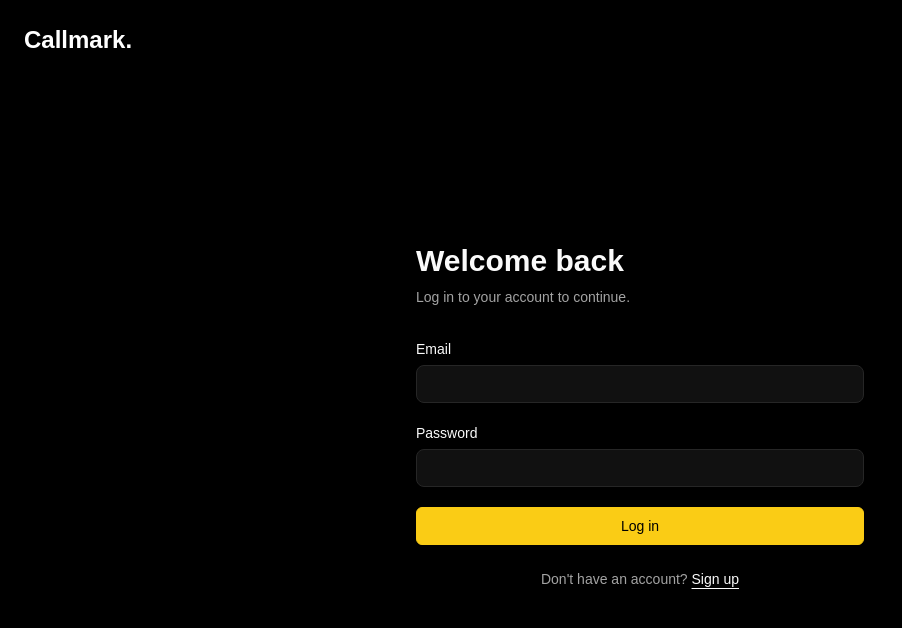
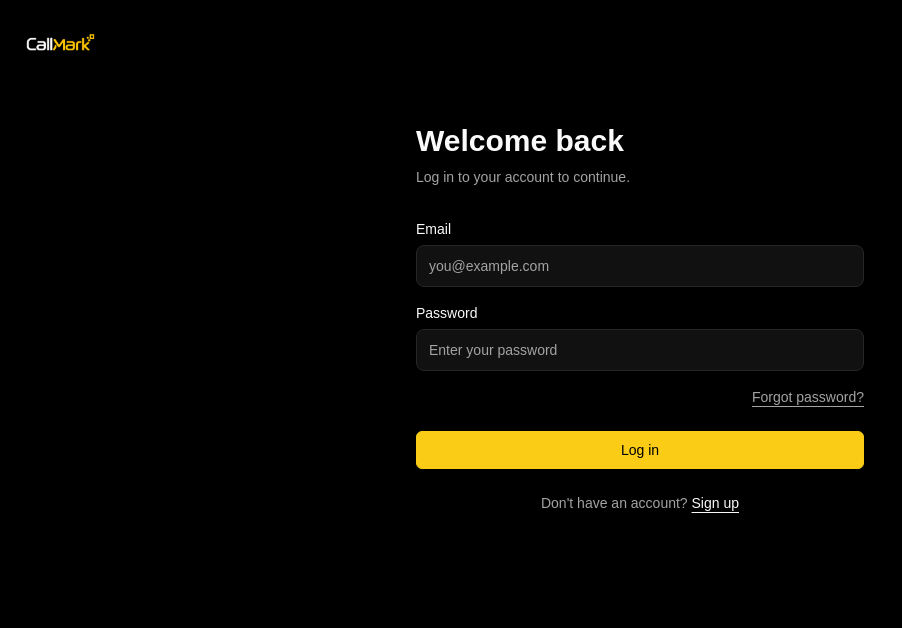
Before and after one commit to callmarkindia-oss/callmark, a Next.js app in the folder frontend/: page /auth/signin in a window 1280 px wide. Shown: the top 628 px of the page, without its empty margins (0-902 px from the left). Built offline with nearby package versions, Linux system fonts and the light colour scheme.

Commit message:
feat: added logo

```diff
--- a/frontend/app/(auth)/auth/signin/page.tsx
+++ b/frontend/app/(auth)/auth/signin/page.tsx
@@ -7,7 +7,6 @@ import { useApiCall } from "@/hooks/useApiCall";
 import { APIENDPOINT } from "@/config/Backend";
 import { useRouter } from "next/navigation";
 import toast from "react-hot-toast";
-
 
 type LoginValues = {
     email: string;
@@ -52,22 +51,18 @@ function Field({
                 autoComplete={autoComplete}
                 placeholder={placeholder}
                 required
-                className="w-full rounded-lg border border-border bg-surface px-3 py-2 text-sm text-foreground placeholder:text-muted focus:border-ring"
+                className="w-full rounded-lg border border-border bg-surface px-3 py-2.5 text-sm text-foreground placeholder:text-muted transition-colors focus:border-ring focus:outline-none focus:ring-2 focus:ring-ring/30"
             />
         </div>
     );
-}
-
-async function loginUser(values: LoginValues) {
-    console.log({ email: values.email });
 }
 
 export default function Login() {
     const [values, setValues] = useState<LoginValues>(initialValues);
     const [error, setError] = useState("");
     const [loading, setLoading] = useState(false);
-    const { makeApiCall } = useApiCall()
-    const router = useRouter()
+    const { makeApiCall } = useApiCall();
+    const router = useRouter();
 
     function handleChange(e: React.ChangeEvent<HTMLInputElement>) {
         const { name, value } = e.target;
@@ -78,23 +73,19 @@ export default function Login() {
         e.preventDefault();
         setError("");
 
-        const { ...payload } = values;
+        const payload = { ...values };
 
         setLoading(true);
         try {
-            const res = await makeApiCall(
-                "POST",
-                APIENDPOINT.Login,
-                payload
-            )
+            const res = await makeApiCall("POST", APIENDPOINT.Login, payload);
             if (res.success) {
-                toast.success(res.message)
-                router.push("/dashboard/home")
+                toast.success(res.message);
+                router.push("/dashboard/home");
             } else {
-                toast.error(res.message)
+                toast.error(res.message);
             }
         } catch (err) {
-            console.error("Signup error:", err);
+            console.error("Login error:", err);
             setError(
                 err instanceof Error ? err.message : "Something went wrong. Please try again."
             );
@@ -105,9 +96,11 @@ export default function Login() {
 
     return (
         <section className="flex min-h-screen flex-col p-6">
-            <Logo />
+            <header className="pb-6">
+                <Logo />
+            </header>
 
-            <div className="flex flex-1 items-center justify-center py-10">
+            <div className="flex flex-1 justify-center pb-10 pt-2 sm:pt-8">
                 <div className="w-full max-w-md">
                     <h3 className="text-3xl font-semibold text-foreground">
                         Welcome back
@@ -116,7 +109,7 @@ export default function Login() {
                         Log in to your account to continue.
                     </p>
 
-                    <form onSubmit={handleSubmit} className="mt-8 flex flex-col gap-5">
+                    <form onSubmit={handleSubmit} className="mt-8 flex flex-col gap-4">
                         <Field
                             label="Email"
                             name="email"
@@ -124,6 +117,7 @@ export default function Login() {
                             value={values.email}
                             onChange={handleChange}
                             autoComplete="email"
+                            placeholder="you@example.com"
                         />
 
                         <Field
@@ -133,10 +127,20 @@ export default function Login() {
                             value={values.password}
                             onChange={handleChange}
                             autoComplete="current-password"
+                            placeholder="Enter your password"
                         />
 
+                        <div className="flex justify-end">
+                            <Link
+                                href="/auth/forgot-password"
+                                className="text-sm font-medium text-muted underline underline-offset-4 hover:text-foreground"
+                            >
+                                Forgot password?
+                            </Link>
+                        </div>
+
                         {error && (
-                            <p role="alert" className="text-sm text-red-600 dark:text-red-400">
+                            <p role="alert" className="text-sm text-red-500">
                                 {error}
                             </p>
                         )}
@@ -144,7 +148,7 @@ export default function Login() {
                         <button
                             type="submit"
                             disabled={loading}
-                            className="btn btn-primary w-full"
+                            className="btn btn-primary mt-2 w-full disabled:cursor-not-allowed disabled:opacity-60"
                         >
                             {loading ? "Logging in..." : "Log in"}
                         </button>
--- a/frontend/app/(auth)/auth/signup/page.tsx
+++ b/frontend/app/(auth)/auth/signup/page.tsx
@@ -59,7 +59,7 @@ function Field({
                 autoComplete={autoComplete}
                 placeholder={placeholder}
                 required
-                className="w-full rounded-lg border border-border bg-surface px-3 py-2 text-sm text-foreground placeholder:text-muted focus:border-ring"
+                className="w-full rounded-lg border border-border bg-surface px-3 py-2.5 text-sm text-foreground placeholder:text-muted transition-colors focus:border-ring focus:outline-none focus:ring-2 focus:ring-ring/30"
             />
         </div>
     );
@@ -69,8 +69,8 @@ export default function Signup() {
     const [values, setValues] = useState<SignupValues>(initialValues);
     const [error, setError] = useState("");
     const [loading, setLoading] = useState(false);
-    const { makeApiCall } = useApiCall()
-    const router = useRouter()
+    const { makeApiCall } = useApiCall();
+    const router = useRouter();
 
     function handleChange(e: React.ChangeEvent<HTMLInputElement>) {
         const { name, value } = e.target;
@@ -97,11 +97,7 @@ export default function Signup() {
         setLoading(true);
 
         try {
-            const res = await makeApiCall(
-                "POST",
-                APIENDPOINT.SignUp,
-                payload
-            );
+            const res = await makeApiCall("POST", APIENDPOINT.SignUp, payload);
 
             if (res.success) {
                 toast.success(res.message);
@@ -110,7 +106,6 @@ export default function Signup() {
                 toast.error(res.message);
             }
         } catch (err) {
-
             setError(
                 err instanceof Error
                     ? err.message
@@ -123,9 +118,11 @@ export default function Signup() {
 
     return (
         <section className="flex min-h-screen flex-col p-6">
-            <Logo />
+            <header className="pb-6">
+                <Logo />
+            </header>
 
-            <div className="flex flex-1 items-center justify-center py-10">
+            <div className="flex flex-1 justify-center pb-10 pt-2 sm:pt-8">
                 <div className="w-full max-w-md">
                     <h3 className="text-3xl font-semibold text-foreground">
                         Create an account
@@ -134,8 +131,8 @@ export default function Signup() {
                         Enter your details to get started.
                     </p>
 
-                    <form onSubmit={handleSubmit} className="mt-8 flex flex-col gap-5">
-                        <div className="grid grid-cols-1 gap-5 sm:grid-cols-2">
+                    <form onSubmit={handleSubmit} className="mt-8 flex flex-col gap-4">
+                        <div className="grid grid-cols-1 gap-4 sm:grid-cols-2">
                             <Field
                                 label="First name"
                                 name="firstName"
@@ -193,8 +190,9 @@ export default function Signup() {
                             autoComplete="new-password"
                             placeholder="Re-enter your password"
                         />
+
                         {error && (
-                            <p role="alert" className="text-sm text-red-600 dark:text-red-400">
+                            <p role="alert" className="text-sm text-red-500">
                                 {error}
                             </p>
                         )}
@@ -202,7 +200,7 @@ export default function Signup() {
                         <button
                             type="submit"
                             disabled={loading}
-                            className="btn btn-primary w-full"
+                            className="btn btn-primary mt-2 w-full disabled:cursor-not-allowed disabled:opacity-60"
                         >
                             {loading ? "Creating account..." : "Create account"}
                         </button>
@@ -210,7 +208,10 @@ export default function Signup() {
 
                     <p className="mt-6 text-center text-sm text-muted">
                         Already have an account?{" "}
-                        <Link href="/auth/signin" className="font-medium text-foreground underline underline-offset-4">
+                        <Link
+                            href="/auth/signin"
+                            className="font-medium text-foreground underline underline-offset-4"
+                        >
                             Log in
                         </Link>
                     </p>
--- a/frontend/app/(visitor)/v/owner/[tag_id]/page.tsx
+++ b/frontend/app/(visitor)/v/owner/[tag_id]/page.tsx
@@ -16,6 +16,7 @@ import { APIENDPOINT } from "@/config/Backend"
 import { useApiCall } from "@/hooks/useApiCall"
 import { ownerInital } from "@/types/visitor_types"
 import { RectangularSkelton } from "@/app/components/shared/skelton"
+import Logo from "@/app/components/shared/Logo"
 
 type Channel = "whatsapp" | "sms"
 type OwnerState = "loading" | "ready" | "missing"
@@ -103,8 +104,12 @@ export default function VisitorPage() {
     return (
         <main className="min-h-screen bg-background text-foreground">
             <div className="mx-auto flex min-h-screen max-w-md flex-col px-5">
+                <header className="pt-6 pb-4">
+                    <Logo />
+                </header>
+
                 {ownerState === "missing" ? (
-                    <section className="mt-16">
+                    <section className="mt-8">
                         <span className="flex h-12 w-12 items-center justify-center rounded-full border border-border bg-surface text-muted">
                             <TriangleAlert className="h-5 w-5" strokeWidth={1.75} />
                         </span>
@@ -117,7 +122,7 @@ export default function VisitorPage() {
                     </section>
                 ) : (
                     <>
-                        <section className="mt-4">
+                        <section className="mt-2">
                             <p className="mt-5 text-sm text-muted">You&apos;re contacting</p>
                             {ownerState === "loading" ? (
                                 <div className="mt-1.5">
--- a/frontend/app/components/shared/Logo.tsx
+++ b/frontend/app/components/shared/Logo.tsx
@@ -1,9 +1,17 @@
-
+import Image from "next/image";
+import Link from "next/link";
 
 export default function Logo() {
     return (
-        <div>
-            <h3 className="font-bold text-white text-2xl">Callmark.</h3>
-        </div>
-    )
+        <Link href="/" className="inline-block">
+            <Image
+                src="/logo.png"
+                alt="CallMark"
+                width={140}
+                height={40}
+                priority
+                className="h-8 w-auto sm:h-9"
+            />
+        </Link>
+    );
 }
```
Also changed, not shown: frontend/public/logo.png (added), frontend/public/logo_dark.png (added).
